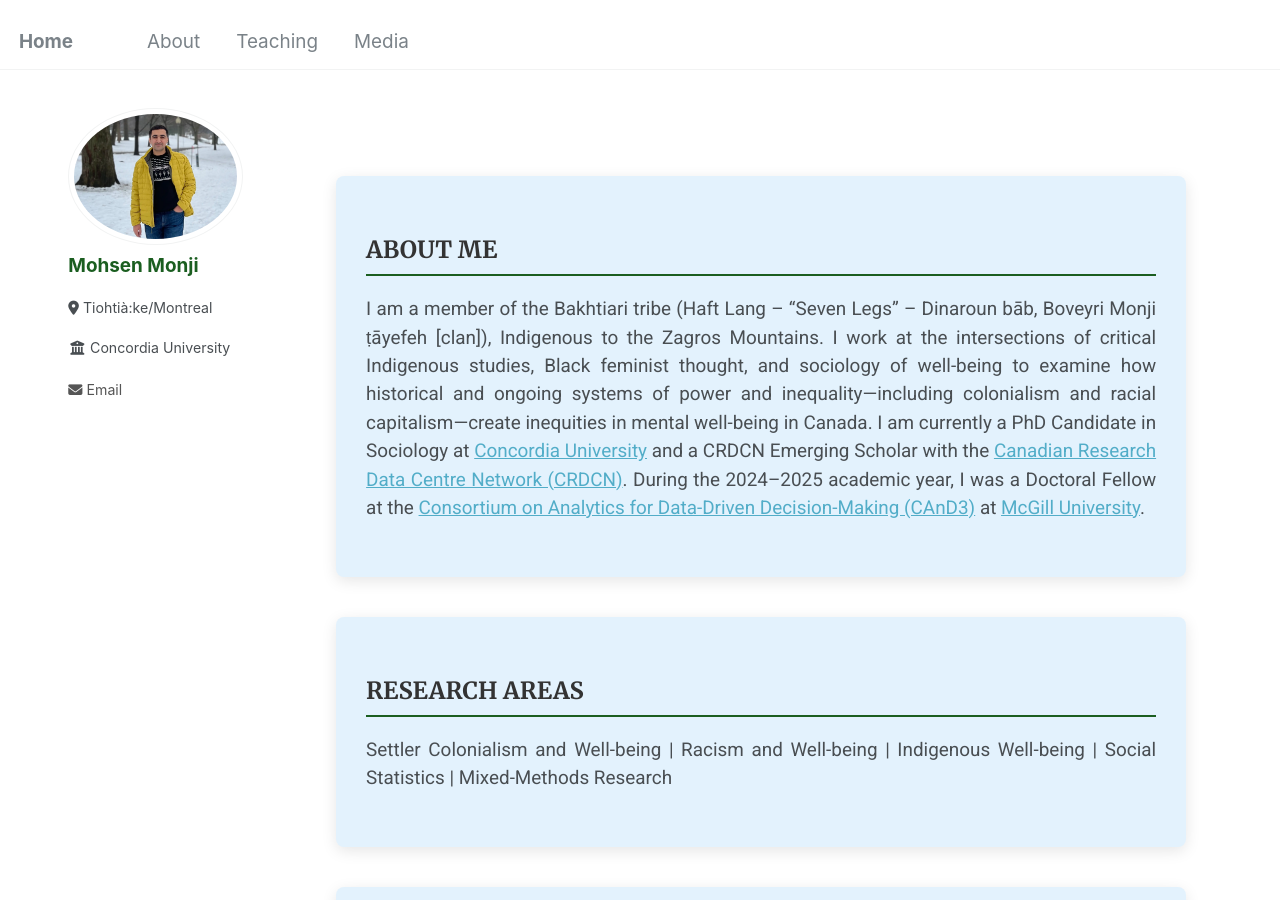
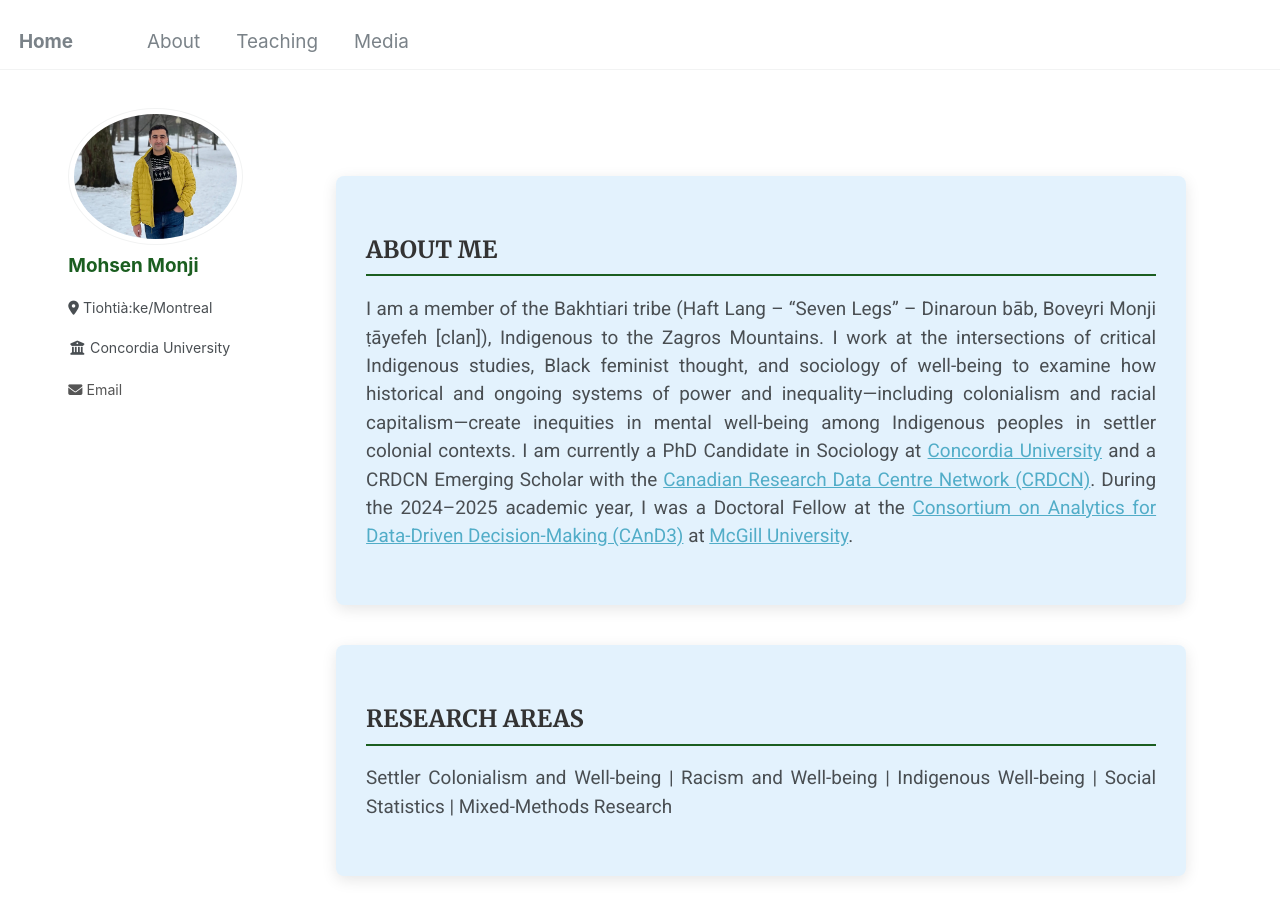
Before and after one commit to Mohsnmonji/mohsnmonji.github.io, a Jekyll site: the page built from about-me.md, in a window 1280 px wide and 900 px high. Built offline with Jekyll 4.4.1, drawn with Linux system fonts in a browser that asks for light colours.

Commit message:
Update about-me.md

```diff
--- a/about-me.md
+++ b/about-me.md
@@ -54,7 +54,7 @@ author_profile: true
 <div class="about-card">
   <h2>ABOUT ME</h2>
   <p>
-   I am a member of the Bakhtiari tribe (Haft Lang – “Seven Legs” – Dinaroun bāb, Boveyri Monji ṭāyefeh [clan]), Indigenous to the Zagros Mountains. I work at the intersections of critical Indigenous studies, Black feminist thought, and sociology of well-being to examine how historical and ongoing systems of power and inequality—including colonialism and racial capitalism—create inequities in mental well-being in Canada. I am currently a PhD Candidate in Sociology at
+   I am a member of the Bakhtiari tribe (Haft Lang – “Seven Legs” – Dinaroun bāb, Boveyri Monji ṭāyefeh [clan]), Indigenous to the Zagros Mountains. I work at the intersections of critical Indigenous studies, Black feminist thought, and sociology of well-being to examine how historical and ongoing systems of power and inequality—including colonialism and racial capitalism—create inequities in mental well-being among Indigenous peoples in settler colonial contexts. I am currently a PhD Candidate in Sociology at
     <a href="https://www.concordia.ca/" target="_blank">Concordia University</a> and a CRDCN Emerging Scholar with the
     <a href="https://crdcn.ca" target="_blank">Canadian Research Data Centre Network (CRDCN)</a>.
     During the 2024–2025 academic year, I was a Doctoral Fellow at the
```
